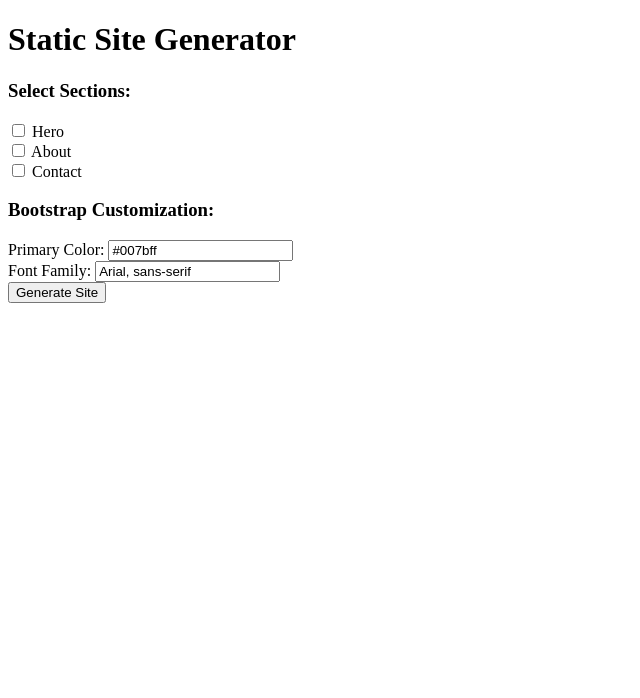
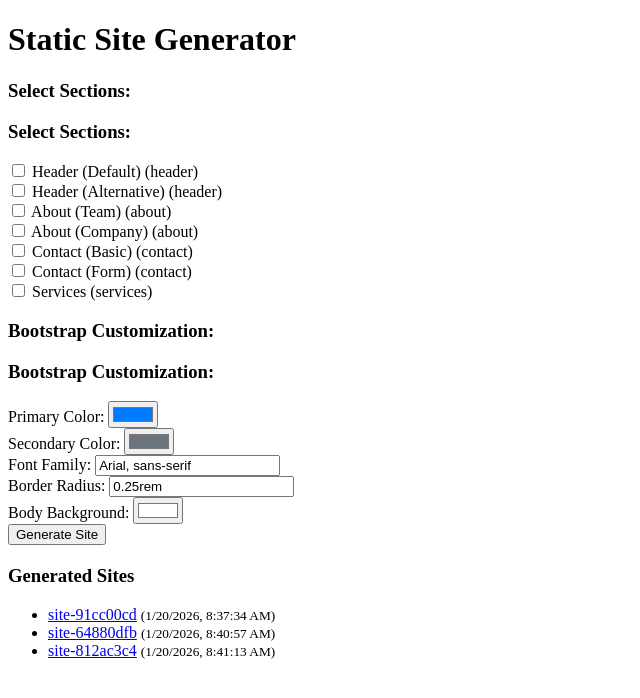
Before and after one commit to rohanrit/gbnode, a Node server app: page / in a window 1280 px wide. Shown: the top 698 px of the page, without its empty margins (0-640 px from the left). Run offline with Node 20, Linux system fonts and the light colour scheme; some libraries are stand-ins or nearby versions.

Commit message:
style customize done

```diff
--- a/app.js
+++ b/app.js
@@ -38,22 +38,54 @@
 }
 
 // Generate HTML
-function generateStaticHTML(sections, siteDir) {
-  const templateFile = fs.readFileSync(path.join(__dirname, "views/index.hbs"), "utf-8");
+function generateStaticHTML(sections, siteDir, siteId) {
+  // Load base template
+  const templateFile = fs.readFileSync(
+    path.join(__dirname, "views/index.hbs"),
+    "utf-8"
+  );
   const template = Handlebars.compile(templateFile);
 
+  // Load section registry
+  const sectionsFile = path.join(__dirname, "sections.json");
+  const allSections = fs.existsSync(sectionsFile)
+    ? JSON.parse(fs.readFileSync(sectionsFile, "utf-8"))
+    : [];
+
+  // Build page content
   let content = "";
-  sections.forEach(section => {
-    const partialPath = path.join(__dirname, `views/partials/${section}.hbs`);
-    if (fs.existsSync(partialPath)) {
-      content += fs.readFileSync(partialPath, "utf-8");
+  const metaSections = [];
+
+  sections.forEach(sectionName => {
+    const sectionDef = allSections.find(s => s.name === sectionName);
+    if (sectionDef) {
+      const partialPath = path.join(__dirname, "views/partials", sectionDef.file);
+      if (fs.existsSync(partialPath)) {
+        const snippet = fs.readFileSync(partialPath, "utf-8");
+        content += snippet;
+        metaSections.push({
+          name: sectionDef.name,
+          label: sectionDef.label,
+          category: sectionDef.category,
+          file: sectionDef.file,
+          content: snippet
+        });
+      }
     }
   });
 
-  const html = template({ title: "Custom Site", body: content, year: new Date().getFullYear() });
+  // Compile final HTML
+  const html = template({
+    title: "Custom Site",
+    body: content,
+    year: new Date().getFullYear()
+  });
   fs.writeFileSync(path.join(siteDir, "index.html"), html);
+
   console.log("✅ HTML generated");
+  return metaSections; // return metadata to /build
 }
+
 
 // Compile Bootstrap with overrides
 function buildBootstrapCSS(config, siteDir) {
@@ -112,22 +144,91 @@
     const siteDir = path.join(distDir, siteId);
     fs.mkdirSync(siteDir, { recursive: true });
 
-    generateStaticHTML(sections, siteDir);
+    // Generate HTML and get section metadata
+    const metaSections = generateStaticHTML(sections, siteDir, siteId);
+
+    // Build CSS/JS
     const cssPath = buildBootstrapCSS(bootstrapConfig, siteDir);
     const jsPath = await minifyJS(siteDir);
     await optimizeCSS(siteDir, cssPath);
 
-    res.json({ success: true, message: "Site built successfully!", output: `/dist/${siteId}/index.html` });
+    // Write meta.json here (with bootstrapConfig)
+    const meta = {
+      id: siteId,
+      title: "Custom Site",
+      header: { navItems: ["Home", "About", "Contact"] },
+      sections: metaSections,
+      footer: { text: `© ${new Date().getFullYear()} My Static Site Generator` },
+      bootstrapConfig
+    };
+    fs.writeFileSync(
+      path.join(siteDir, "meta.json"),
+      JSON.stringify(meta, null, 2)
+    );
+
+    // Update global sites.json log
+    const logFile = path.join(__dirname, "sites.json");
+    let sites = [];
+    if (fs.existsSync(logFile)) {
+      sites = JSON.parse(fs.readFileSync(logFile, "utf-8"));
+    }
+    sites.push({
+      id: siteId,
+      path: `/dist/${siteId}/index.html`,
+      timestamp: new Date().toISOString(),
+      sections,
+      bootstrapConfig
+    });
+    fs.writeFileSync(logFile, JSON.stringify(sites, null, 2));
+
+    res.json({
+      success: true,
+      message: "Site built successfully!",
+      output: `/dist/${siteId}/index.html`
+    });
   } catch (err) {
     console.error(err);
     res.status(500).json({ success: false, error: err.message });
   }
 });
 
+
+
 // Default route just serves generator.html from public/
 app.get("/", (req, res) => {
   res.sendFile(path.join(publicDir, "generator.html"));
 });
 
+app.get("/sections", (req, res) => {
+  const sectionsFile = path.join(__dirname, "sections.json");
+  if (fs.existsSync(sectionsFile)) {
+    const sections = JSON.parse(fs.readFileSync(sectionsFile, "utf-8"));
+    res.json(sections);
+  } else {
+    res.json([]);
+  }
+});
+
+// Route to serve sites.json
+app.get("/sites.json", (req, res) => {
+  const logFile = path.join(__dirname, "sites.json");
+  if (fs.existsSync(logFile)) {
+    const sites = JSON.parse(fs.readFileSync(logFile, "utf-8"));
+    res.json(sites);
+  } else {
+    res.json([]);
+  }
+});
+
+app.get("/bootstrap-variables", (req, res) => {
+  const varsFile = path.join(__dirname, "bootstrap-variables.json");
+  if (fs.existsSync(varsFile)) {
+    const vars = JSON.parse(fs.readFileSync(varsFile, "utf-8"));
+    res.json(vars);
+  } else {
+    res.json([]);
+  }
+});
+
 const PORT = process.env.PORT || 3000;
 app.listen(PORT, () => console.log(`🚀 Server running at http://localhost:${PORT}`));
--- /dev/null
+++ b/bootstrap-variables.json
@@ -0,0 +1,37 @@
+[
+  {
+    "name": "primaryColor",
+    "label": "Primary Color",
+    "type": "color",
+    "default": "#007bff",
+    "variable": "$primary"
+  },
+  {
+    "name": "secondaryColor",
+    "label": "Secondary Color",
+    "type": "color",
+    "default": "#6c757d",
+    "variable": "$secondary"
+  },
+  {
+    "name": "fontFamily",
+    "label": "Font Family",
+    "type": "text",
+    "default": "Arial, sans-serif",
+    "variable": "$font-family-base"
+  },
+  {
+    "name": "borderRadius",
+    "label": "Border Radius",
+    "type": "text",
+    "default": "0.25rem",
+    "variable": "$border-radius"
+  },
+  {
+    "name": "bodyBg",
+    "label": "Body Background",
+    "type": "color",
+    "default": "#ffffff",
+    "variable": "$body-bg"
+  }
+]
--- a/public/generator.html
+++ b/public/generator.html
@@ -1,4 +1,4 @@
-<!DOCTYPE html>
+<!doctype html>
 <html>
   <head>
     <title>Site Generator</title>
@@ -7,50 +7,127 @@
     <h1>Static Site Generator</h1>
     <form id="generatorForm">
       <h3>Select Sections:</h3>
-    <label><input type="checkbox" name="sections" value="hero"> Hero</label><br>
-    <label><input type="checkbox" name="sections" value="about"> About</label><br>
-    <label><input type="checkbox" name="sections" value="contact"> Contact</label><br>
+      <div id="sections"></div>
 
       <h3>Bootstrap Customization:</h3>
-    <label>Primary Color: <input type="text" name="primaryColor" value="#007bff"></label><br>
-    <label>Font Family: <input type="text" name="fontFamily" value="Arial, sans-serif"></label><br>
+      <div id="bootstrapConfig"></div>
 
       <button type="submit">Generate Site</button>
     </form>
 
-  <!-- Container for the link button -->
-  <div id="result" style="margin-top:20px;"></div>
-
+    <div id="result"></div>
+    <div id="siteList" style="margin-top: 20px"></div>
     <script>
-    document.getElementById("generatorForm").addEventListener("submit", async (e) => {
+      // Handle form submission
+      document
+        .getElementById("generatorForm")
+        .addEventListener("submit", async (e) => {
           e.preventDefault();
           const formData = new FormData(e.target);
+
+          // Collect selected sections
           const sections = formData.getAll("sections");
-      const bootstrapConfig = {
-        primaryColor: formData.get("primaryColor"),
-        fontFamily: formData.get("fontFamily")
-      };
 
+          // Collect all bootstrap customization inputs dynamically
+          const bootstrapConfig = {};
+          formData.forEach((value, key) => {
+            if (key !== "sections") {
+              bootstrapConfig[key] = value;
+            }
+          });
+
+          // Send build request
           const res = await fetch("/build", {
             method: "POST",
             headers: { "Content-Type": "application/json" },
-        body: JSON.stringify({ sections, bootstrapConfig })
+            body: JSON.stringify({ sections, bootstrapConfig }),
           });
           const data = await res.json();
 
+          const resultDiv = document.getElementById("result"); // ✅ fixed missing reference
           if (data.success) {
-        // Show a button linking to the generated page
-        const resultDiv = document.getElementById("result");
             resultDiv.innerHTML = `
         <p>✅ Site generated successfully!</p>
         <a href="${data.output}" target="_blank">
           <button type="button">View Generated Page</button>
         </a>
       `;
+
+            // Refresh generated sites list
+            loadSites();
           } else {
             alert("Error: " + data.error);
           }
         });
+
+      // Function to load generated sites list
+      async function loadSites() {
+        const res = await fetch("/sites.json");
+        if (res.ok) {
+          const sites = await res.json();
+          const listDiv = document.getElementById("siteList");
+          if (sites.length > 0) {
+            listDiv.innerHTML =
+              "<h3>Generated Sites</h3><ul>" +
+              sites
+                .map(
+                  (s) => `
+                <li>
+                  <a href="${s.path}" target="_blank">${s.id}</a>
+                  <small>(${new Date(s.timestamp).toLocaleString()})</small>
+                </li>
+              `,
+                )
+                .join("") +
+              "</ul>";
+          } else {
+            listDiv.innerHTML = "<p>No sites generated yet.</p>";
+          }
+        }
+      }
+
+      // Load sites list on page load
+      loadSites();
+
+      // Function to load available sections dynamically
+      async function loadSections() {
+        const res = await fetch("/sections");
+        const sections = await res.json();
+        const container = document.getElementById("sections");
+        container.innerHTML =
+          "<h3>Select Sections:</h3>" +
+          sections
+            .map(
+              (s) => `
+            <label>
+              <input type="checkbox" name="sections" value="${s.name}">
+              ${s.label} (${s.category})
+            </label><br>
+          `,
+            )
+            .join("");
+      }
+      loadSections();
+
+      // Function to load bootstrap customization variables dynamically
+      async function loadBootstrapVars() {
+        const res = await fetch("/bootstrap-variables");
+        const vars = await res.json();
+        const container = document.getElementById("bootstrapConfig");
+        container.innerHTML =
+          "<h3>Bootstrap Customization:</h3>" +
+          vars
+            .map(
+              (v) => `
+            <label>
+              ${v.label}:
+              <input type="${v.type}" name="${v.name}" value="${v.default}">
+            </label><br>
+          `,
+            )
+            .join("");
+      }
+      loadBootstrapVars();
     </script>
   </body>
 </html>
--- /dev/null
+++ b/sections.json
@@ -0,0 +1,44 @@
+[
+  {
+    "name": "header-default",
+    "label": "Header (Default)",
+    "file": "header-default.hbs",
+    "category": "header"
+  },
+  {
+    "name": "header-alt",
+    "label": "Header (Alternative)",
+    "file": "header-alt.hbs",
+    "category": "header"
+  },
+  {
+    "name": "about-team",
+    "label": "About (Team)",
+    "file": "about-team.hbs",
+    "category": "about"
+  },
+  {
+    "name": "about-company",
+    "label": "About (Company)",
+    "file": "about-company.hbs",
+    "category": "about"
+  },
+  {
+    "name": "contact-basic",
+    "label": "Contact (Basic)",
+    "file": "contact-basic.hbs",
+    "category": "contact"
+  },
+  {
+    "name": "contact-form",
+    "label": "Contact (Form)",
+    "file": "contact-form.hbs",
+    "category": "contact"
+  },
+  {
+    "name": "services",
+    "label": "Services",
+    "file": "services.hbs",
+    "category": "services"
+  }
+]
--- /dev/null
+++ b/views/partials/about-company.hbs
@@ -0,0 +1,4 @@
+<section class="about p-5">
+  <h2>about-company</h2>
+  <p>We build static sites dynamically.</p>
+</section>
--- a/views/partials/about.hbs
+++ b/views/partials/about-team.hbs
@@ -1,4 +1,4 @@
 <section class="about p-5">
-  <h2>About Us</h2>
+  <h2>about-team</h2>
   <p>We build static sites dynamically.</p>
 </section>
--- /dev/null
+++ b/views/partials/contact-basic.hbs
@@ -0,0 +1,4 @@
+<section class="contact p-5 bg-light">
+  <h2>contact-basic</h2>
+  <p>Email: hello@example.com</p>
+</section>
--- a/views/partials/contact.hbs
+++ b/views/partials/contact-form.hbs
@@ -1,4 +1,4 @@
 <section class="contact p-5 bg-light">
-  <h2>Contact</h2>
+  <h2>contact-form</h2>
   <p>Email: hello@example.com</p>
 </section>
--- /dev/null
+++ b/views/partials/header-alt.hbs
@@ -0,0 +1,3 @@
+<section class="hero bg-primary text-white text-center p-5">
+  <h1>header-alt</h1>
+</section>
--- /dev/null
+++ b/views/partials/header-default.hbs
@@ -0,0 +1,3 @@
+<section class="hero bg-primary text-white text-center p-5">
+  <h1>header-default</h1>
+</section>
--- /dev/null
+++ b/views/partials/services.hbs
@@ -0,0 +1,3 @@
+<section class="hero bg-primary text-white text-center p-5">
+  <h1>services</h1>
+</section>
```
Also changed, not shown: sites.json (added, +54 -0 lines). Lines whose indentation alone changed are shown as unchanged.
